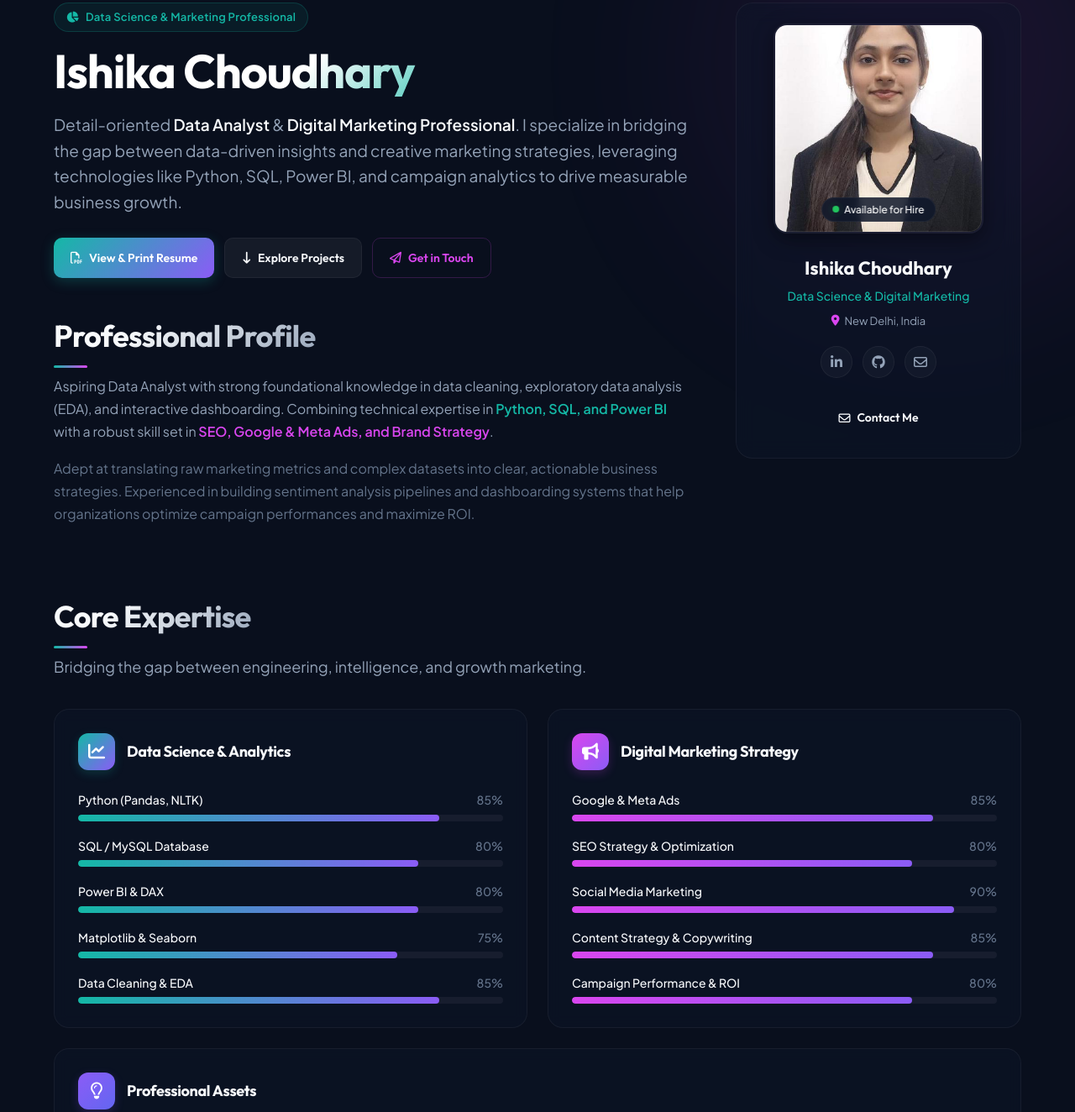
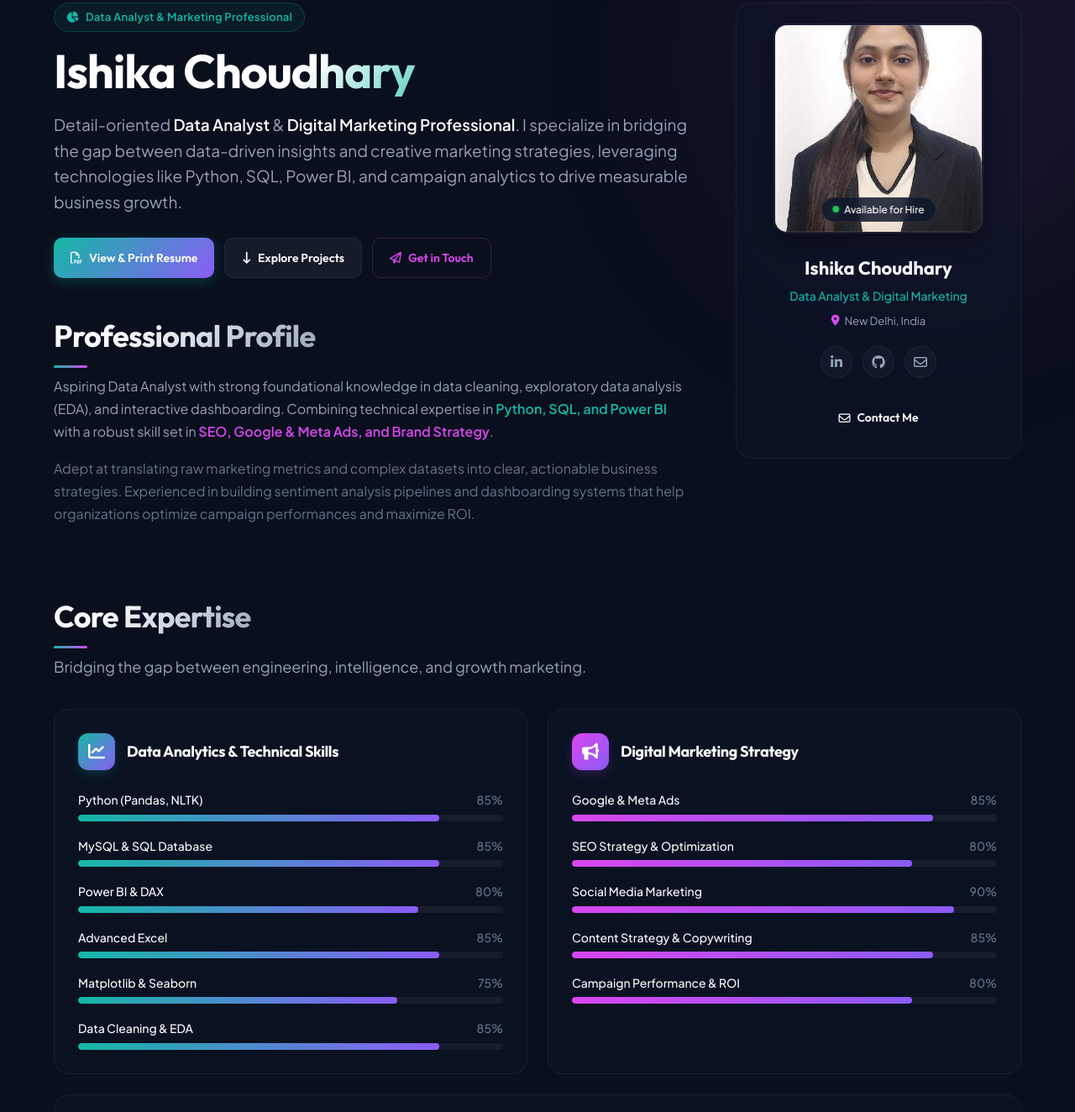
Before and after one commit to ishika08-crypto/portfolio-development-dissertation, a plain HTML site: page ishika-portfolio/index.html in a window 1280 px wide. Shown: the part 142-1466 px from the top of the page at 84% size. Drawn offline with Linux system fonts and the light colour scheme.

Commit message:
Update index.html

```diff
--- a/ishika-portfolio/index.html
+++ b/ishika-portfolio/index.html
@@ -4,7 +4,7 @@
 <head>
     <meta charset="utf-8" />
     <meta name="viewport" content="width=device-width,initial-scale=1" />
-    <title>Ishika Choudhary — Data Science & Digital Marketing Professional</title>
+    <title>Ishika Choudhary — Data Analyst & Digital Marketing Professional</title>
     <meta name="description" content="Ishika Choudhary — Portfolio. Aspiring Data Analyst & Digital Marketing expert skilled in Python, SQL, Power BI, and campaign optimization." />
 
     <!-- Google Fonts for Premium Typography -->
@@ -41,7 +41,7 @@
             <section class="hero">
                 <div class="intro">
                     <div class="badge-container">
-                        <span class="hero-badge"><i class="fa-solid fa-chart-pie"></i> Data Science & Marketing Professional</span>
+                        <span class="hero-badge"><i class="fa-solid fa-chart-pie"></i> Data Analyst & Marketing Professional</span>
                     </div>
                     <h1 class="name">Ishika Choudhary</h1>
                     <p class="lead">Detail-oriented <strong>Data Analyst</strong> & <strong>Digital Marketing Professional</strong>. I specialize in bridging the gap between data-driven insights and creative marketing strategies, leveraging technologies like Python, SQL, Power BI, and campaign analytics to drive measurable business growth.</p>
@@ -79,7 +79,7 @@
 
                     <div class="profile-meta">
                         <strong class="profile-name">Ishika Choudhary</strong>
-                        <div class="profile-role">Data Science & Digital Marketing</div>
+                        <div class="profile-role">Data Analyst & Digital Marketing</div>
                         <div class="profile-location"><i class="fa-solid fa-location-dot"></i> New Delhi, India</div>
 
                         <div class="profile-socials">
@@ -111,11 +111,11 @@
                 </div>
 
                 <div class="skills-category-grid">
-                    <!-- Technical / Data Science Skills -->
+                    <!-- Technical / Data Analyst Skills -->
                     <div class="skills-card tech-skills">
                         <div class="card-header">
                             <div class="card-icon ds-icon"><i class="fa-solid fa-chart-line"></i></div>
-                            <h3>Data Science & Analytics</h3>
+                            <h3>Data Analytics & Technical Skills</h3>
                         </div>
                         <div class="skills-list">
                             <div class="skill-item">
@@ -127,10 +127,10 @@
                             </div>
                             <div class="skill-item">
                                 <div class="skill-info">
-                                    <span>SQL / MySQL Database</span>
-                                    <span class="skill-val">80%</span>
+                                    <span>MySQL & SQL Database</span>
+                                    <span class="skill-val">85%</span>
                                 </div>
-                                <div class="bar-track"><div class="bar-fill" style="width: 80%"></div></div>
+                                <div class="bar-track"><div class="bar-fill" style="width: 85%"></div></div>
                             </div>
                             <div class="skill-item">
                                 <div class="skill-info">
@@ -138,6 +138,13 @@
                                     <span class="skill-val">80%</span>
                                 </div>
                                 <div class="bar-track"><div class="bar-fill" style="width: 80%"></div></div>
+                            </div>
+                            <div class="skill-item">
+                                <div class="skill-info">
+                                    <span>Advanced Excel</span>
+                                    <span class="skill-val">85%</span>
+                                </div>
+                                <div class="bar-track"><div class="bar-fill" style="width: 85%"></div></div>
                             </div>
                             <div class="skill-item">
                                 <div class="skill-info">
@@ -489,7 +496,7 @@
                     <div class="sheet-header">
                         <div class="sheet-main-info">
                             <h1>ISHIKA CHOUDHARY</h1>
-                            <div class="sheet-subtitle">Data Science & Digital Marketing Professional</div>
+                            <div class="sheet-subtitle">Data Analyst & Digital Marketing Professional</div>
                         </div>
                         <div class="sheet-contact-info">
                             <div><i class="fa-solid fa-location-dot"></i> New Delhi, India</div>
@@ -512,10 +519,11 @@
                             <div class="sheet-section">
                                 <h3 class="sheet-section-title">TECHNICAL SKILLS</h3>
                                 <ul class="sheet-list">
-                                    <li>Data Science (Diploma)</li>
+                                    <li>Data Analytics (Diploma)</li>
                                     <li>Python — Pandas, NLTK</li>
                                     <li>Power BI & DAX</li>
-                                    <li>SQL / MySQL</li>
+                                    <li>MySQL & SQL</li>
+                                    <li>Advanced Excel</li>
                                     <li>Matplotlib / Seaborn</li>
                                     <li>MS Office Suite</li>
                                     <li>CCC — NIELIT</li>
```
